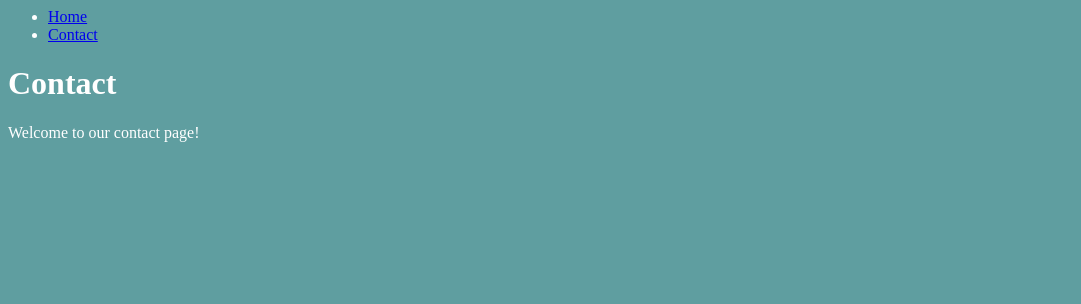
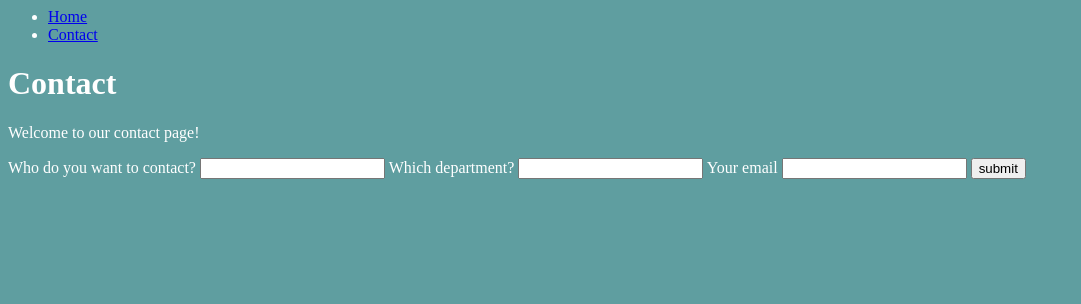
Before and after one commit to AnnikaChauhan/node-practice, a Node server app: page /contact in a window 1280 px wide. Shown: the top 304 px of the page, without its empty margins (0-1081 px from the left). Run offline with Node 20, Linux system fonts and the light colour scheme.

Commit message:
query strings

```diff
--- a/app.js
+++ b/app.js
@@ -12,7 +12,8 @@ app.get('/', (req, res) => {
 });
 
 app.get('/contact', (req, res) => {
-    res.render('contact');
+    // console.log(req.query);
+    res.render('contact', {qs: req.query});
 });
 
 app.get('/profile/:name', (req, res) => {
--- a/views/contact.ejs
+++ b/views/contact.ejs
@@ -9,5 +9,15 @@
     <%- include('partials/nav') -%>
     <h1>Contact</h1>
     <p>Welcome to our contact page!</p>
+    <!-- <p><%= qs.dept %></p> -->
+    <form id="contact-form">
+        <label for="who">Who do you want to contact?</label>
+        <input type="text" name="who" value="<%= qs.person %>">
+        <label for="department">Which department?</label>
+        <input type="text" name="department" value="<%= qs.dept %>">
+        <label for="email">Your email</label>
+        <input type="text" name="email">
+        <input type="submit" value="submit">
+    </form>
 </body>
 </html>
--- a/views/profile.ejs
+++ b/views/profile.ejs
@@ -2,7 +2,7 @@
 <head>
     <meta charset="UTF-8">
     <meta name="viewport" content="width=device-width, initial-scale=1.0">
-    <title>Profile</title>
+    <title>Profile | <%= person %></title>
     <link href="/assets/styles.css" rel="stylesheet" type="text/css">
 </head>
 <body>
```
